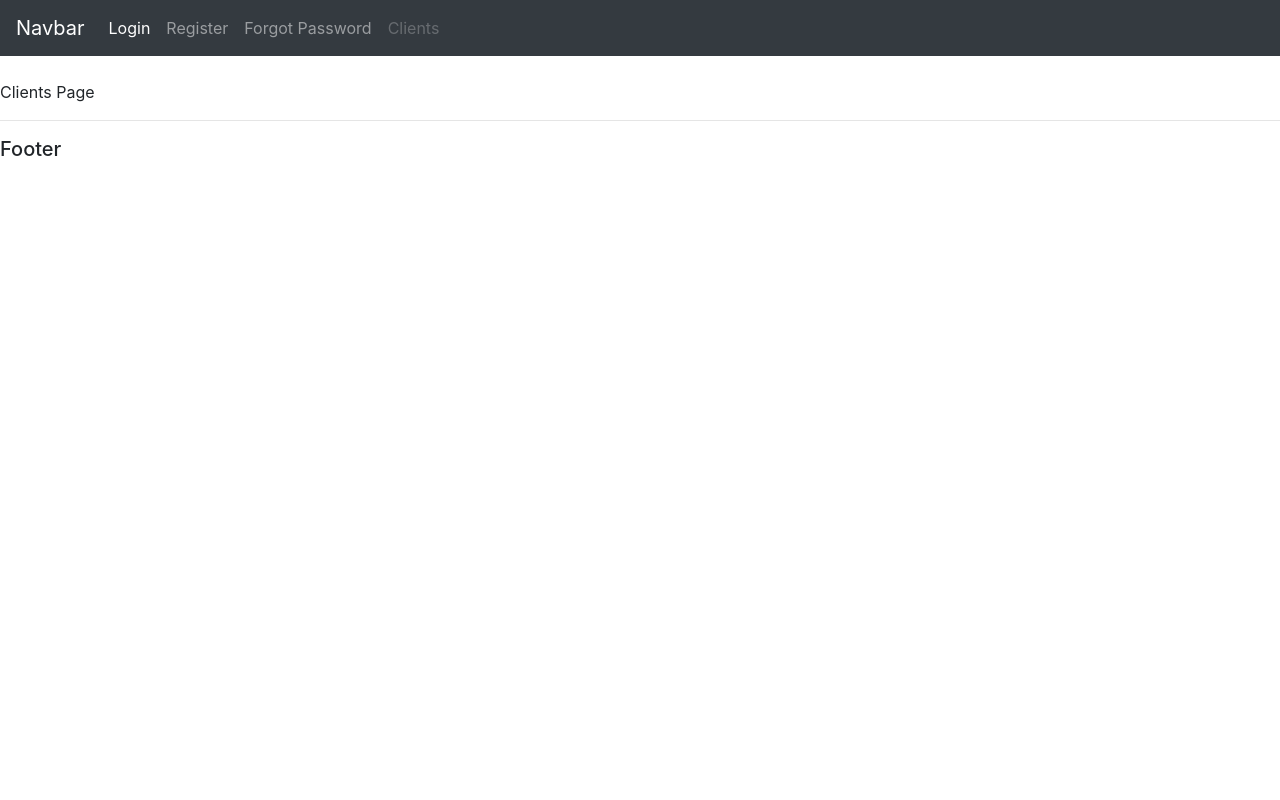
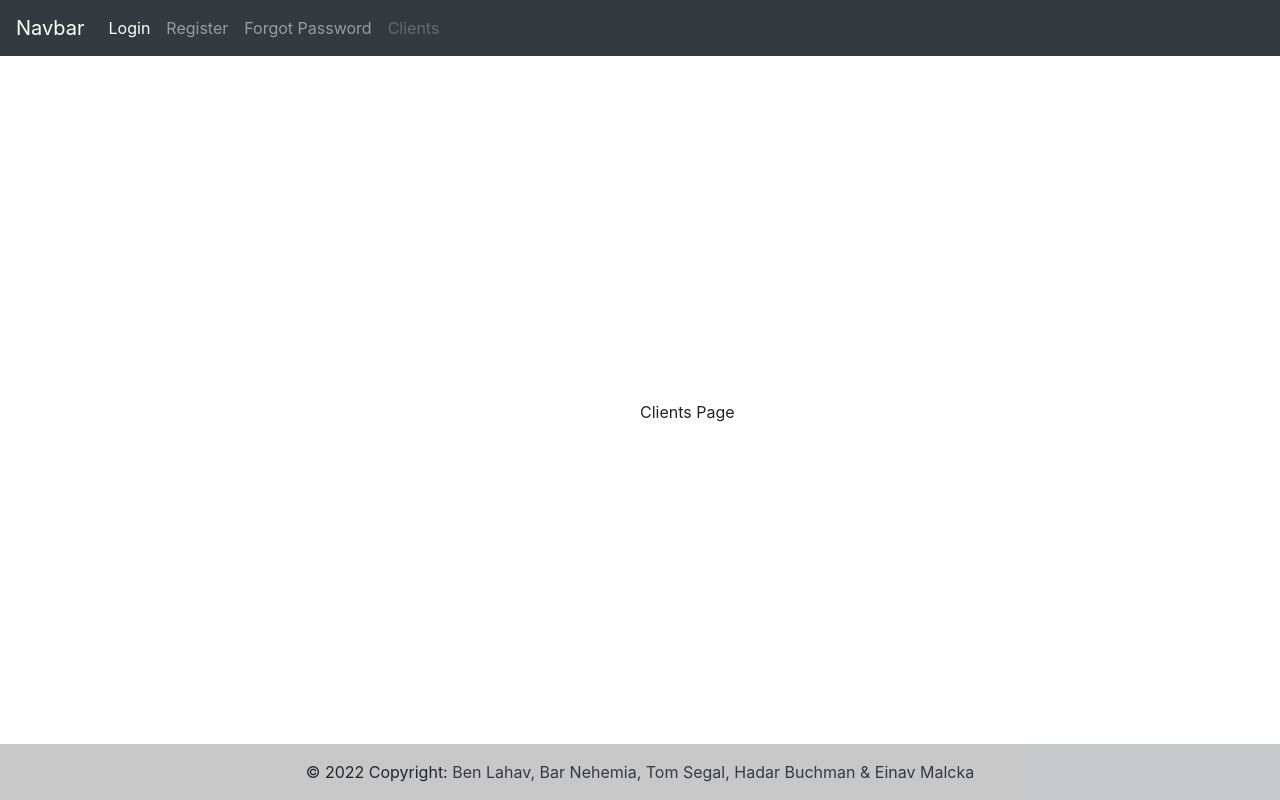
Before and after one commit to bnlhv/ComputerSecurityProject, a Django app: page /clients/ in a window 1280 px wide. Run offline with Django 4.2, Linux system fonts and the light colour scheme; some libraries are stand-ins or nearby versions.

Commit message:
Added footer.html

```diff
--- a/communicationLTD/user/templates/user/footer.html
+++ b/communicationLTD/user/templates/user/footer.html
@@ -1,8 +1,8 @@
-<footer class="bg-light text-center text-lg-start">
+<footer class="bg-light text-center text-lg-start fixed-bottom">
   <!-- Copyright -->
   <div class="text-center p-3" style="background-color: rgba(0, 0, 0, 0.2);">
-    © 2020 Copyright:
-    <a class="text-dark" href="https://mdbootstrap.com/">MDBootstrap.com</a>
+    © 2022 Copyright:
+    <a class="text-dark" href="https://mdbootstrap.com/">Ben Lahav, Bar Nehemia, Tom Segal, Hadar Buchman & Einav Malcka</a>
   </div>
   <!-- Copyright -->
 </footer>
--- a/communicationLTD/user/templates/user/main.html
+++ b/communicationLTD/user/templates/user/main.html
@@ -7,13 +7,20 @@
 <body>
     {% include 'user/navbar.html' %}
     <br>
-
+    <div>
+        <style>
+        p {
+          position: fixed;
+          top: 50%;
+          left: 50%;
+        }</style>
     {% block content %}
 
     {% endblock %}
+    </div>
 
-    <hr>
-    <h5>Footer</h5>
+    {% include 'user/footer.html' %}
+
 </body>
 <script src="https://code.jquery.com/jquery-3.2.1.slim.min.js" integrity="sha384-KJ3o2DKtIkvYIK3UENzmM7KCkRr/rE9/Qpg6aAZGJwFDMVNA/GpGFF93hXpG5KkN" crossorigin="anonymous"></script>
 <script src="https://cdn.jsdelivr.net/npm/popper.js@1.12.9/dist/umd/popper.min.js" integrity="sha384-ApNbgh9B+Y1QKtv3Rn7W3mgPxhU9K/ScQsAP7hUibX39j7fakFPskvXusvfa0b4Q" crossorigin="anonymous"></script>
--- a/communicationLTD/user/urls.py
+++ b/communicationLTD/user/urls.py
@@ -3,6 +3,7 @@ from django.urls import path
 from . import views
 
 urlpatterns = [
+    path('', views.login),
     path('login/', views.login),
     path('register/', views.register),
     path('forgot_password/', views.forgot_password),
```
